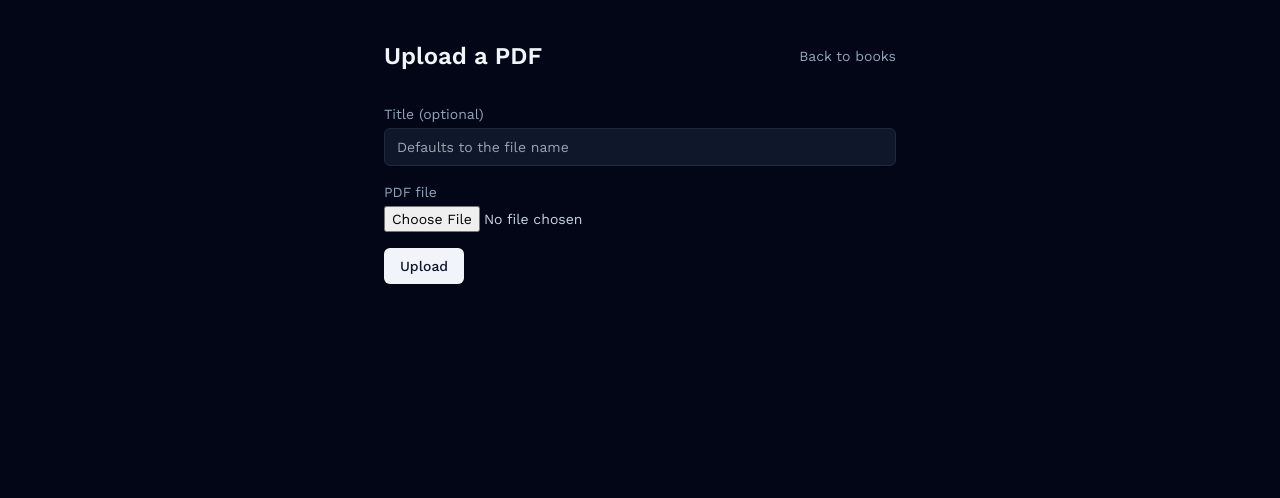
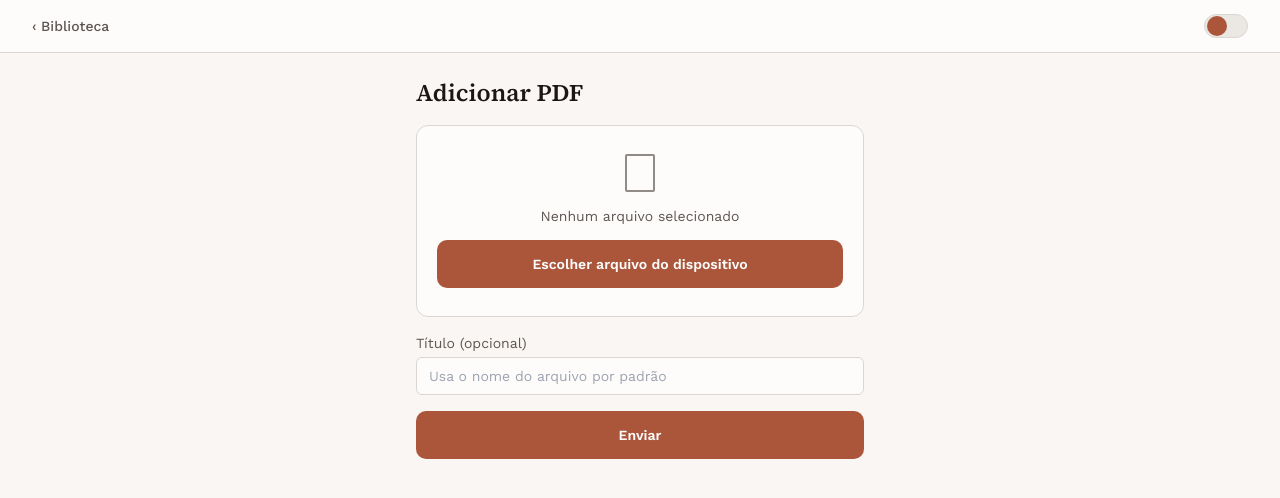
Before and after one commit to cazemoises/pdf-reader, a React (Vite) app in the folder frontend/: page /upload in a window 1280 px wide. Shown: the top 498 px of the page. Built offline with nearby package versions, Linux system fonts and the light colour scheme.

Commit message:
feat(frontend): redesign UploadPage with Kindle-x-Notion visual language
Restyles the upload flow (file picker card, uploading/error/success
states) with the new theme tokens and typography. handleSubmit and the
upload/error/state logic are unchanged.

```diff
--- a/frontend/src/pages/UploadPage.tsx
+++ b/frontend/src/pages/UploadPage.tsx
@@ -3,6 +3,7 @@ import type { FormEvent } from "react";
 import { Link } from "react-router-dom";
 import { uploadBook } from "../api/client";
 import type { Book } from "../api/types";
+import ThemeToggle from "../components/ThemeToggle";
 
 function UploadPage() {
   const [file, setFile] = useState<File | null>(null);
@@ -33,70 +34,97 @@ function UploadPage() {
   }
 
   return (
-    <div className="min-h-screen bg-slate-950 px-6 py-10 text-slate-100">
-      <div className="mx-auto max-w-lg">
-        <div className="mb-8 flex items-center justify-between">
-          <h1 className="text-2xl font-semibold">Upload a PDF</h1>
-          <Link to="/" className="text-sm text-slate-400 hover:text-slate-100">
-            Back to books
-          </Link>
-        </div>
+    <div className="min-h-screen bg-background font-sans text-ink">
+      <header className="sticky top-0 z-10 flex items-center justify-between border-b border-border bg-elevated px-4 py-3.5 sm:px-8">
+        <Link to="/" className="text-sm font-medium text-ink-muted hover:text-ink">
+          ‹ Biblioteca
+        </Link>
+        <ThemeToggle />
+      </header>
 
-        <form onSubmit={handleSubmit} className="space-y-4">
+      <main className="mx-auto max-w-lg px-4 pb-16 pt-6 sm:px-8">
+        <h1 className="mb-4 font-serif text-2xl font-semibold">Adicionar PDF</h1>
+
+        <form onSubmit={handleSubmit} className="flex flex-col gap-4">
+          <div className="flex flex-col items-center gap-3.5 rounded-xl border border-border bg-elevated px-5 py-7">
+            <div className="h-[38px] w-[30px] rounded-sm border-2 border-ink-faint" />
+            <p className="text-sm text-ink-muted">
+              {file ? file.name : "Nenhum arquivo selecionado"}
+            </p>
+            <label className="flex h-12 w-full cursor-pointer items-center justify-center rounded-[10px] bg-accent px-4 text-sm font-semibold text-accent-text">
+              Escolher arquivo do dispositivo
+              <input
+                id="file"
+                type="file"
+                accept="application/pdf"
+                onChange={(event) => setFile(event.target.files?.[0] ?? null)}
+                className="sr-only"
+              />
+            </label>
+          </div>
+
           <div>
-            <label htmlFor="title" className="mb-1 block text-sm text-slate-400">
-              Title (optional)
+            <label htmlFor="title" className="mb-1 block text-sm text-ink-muted">
+              Título (opcional)
             </label>
             <input
               id="title"
               type="text"
               value={title}
               onChange={(event) => setTitle(event.target.value)}
-              className="w-full rounded-md border border-slate-800 bg-slate-900 px-3 py-2 text-sm outline-none focus:border-slate-500"
-              placeholder="Defaults to the file name"
-            />
-          </div>
-
-          <div>
-            <label htmlFor="file" className="mb-1 block text-sm text-slate-400">
-              PDF file
-            </label>
-            <input
-              id="file"
-              type="file"
-              accept="application/pdf"
-              onChange={(event) => setFile(event.target.files?.[0] ?? null)}
-              className="w-full text-sm text-slate-300"
+              className="w-full rounded-md border border-border bg-elevated px-3 py-2 text-sm text-ink outline-none focus:border-accent"
+              placeholder="Usa o nome do arquivo por padrão"
             />
           </div>
 
           <button
             type="submit"
             disabled={submitting}
-            className="rounded-md bg-slate-100 px-4 py-2 text-sm font-medium text-slate-900 hover:bg-white disabled:cursor-not-allowed disabled:opacity-50"
+            className="h-12 rounded-[10px] bg-accent text-sm font-semibold text-accent-text disabled:cursor-not-allowed disabled:opacity-50"
           >
-            {submitting ? "Uploading…" : "Upload"}
+            {submitting ? "Enviando…" : "Enviar"}
           </button>
         </form>
 
-        {error && <p className="mt-4 text-red-400">{error}</p>}
+        {submitting && (
+          <div className="mt-4 flex items-center gap-3 rounded-[10px] border border-border bg-elevated p-4">
+            <div className="h-[18px] w-[18px] shrink-0 animate-spin rounded-full border-2 border-border border-t-accent" />
+            <div>
+              <p className="font-mono text-xs">{file?.name}</p>
+              <p className="mt-0.5 text-[11.5px] text-ink-muted">
+                Extraindo texto e gerando capa…
+              </p>
+            </div>
+          </div>
+        )}
+
+        {error && (
+          <div className="mt-4 flex flex-col gap-2.5 rounded-[10px] border border-border bg-danger-soft p-4">
+            {file && <p className="font-mono text-xs">{file.name}</p>}
+            <p className="text-xs font-semibold leading-relaxed text-danger">{error}</p>
+          </div>
+        )}
 
         {uploadedBook && (
-          <div className="mt-6 rounded-md border border-slate-800 p-4">
-            <p className="text-sm text-slate-400">Uploaded</p>
-            <p className="font-medium">{uploadedBook.title}</p>
-            <p className="mt-1 text-sm">
-              Status: <span className="font-medium">{uploadedBook.status}</span>
-            </p>
+          <div className="mt-4 flex items-center justify-between gap-3 rounded-[10px] border border-border bg-elevated p-4">
+            <div className="flex items-center gap-2.5">
+              <span className="h-2 w-2 shrink-0 rounded-full bg-accent" />
+              <div>
+                <p className="font-mono text-xs">{uploadedBook.title}</p>
+                <p className="mt-0.5 text-[11.5px] font-semibold text-ink">
+                  {uploadedBook.status === "ready" ? "Pronto" : uploadedBook.status}
+                </p>
+              </div>
+            </div>
             <Link
               to={`/read/${uploadedBook.id}`}
-              className="mt-3 inline-block text-sm text-slate-100 underline"
+              className="shrink-0 text-xs font-semibold text-accent"
             >
-              Open book
+              Ver →
             </Link>
           </div>
         )}
-      </div>
+      </main>
     </div>
   );
 }
```
